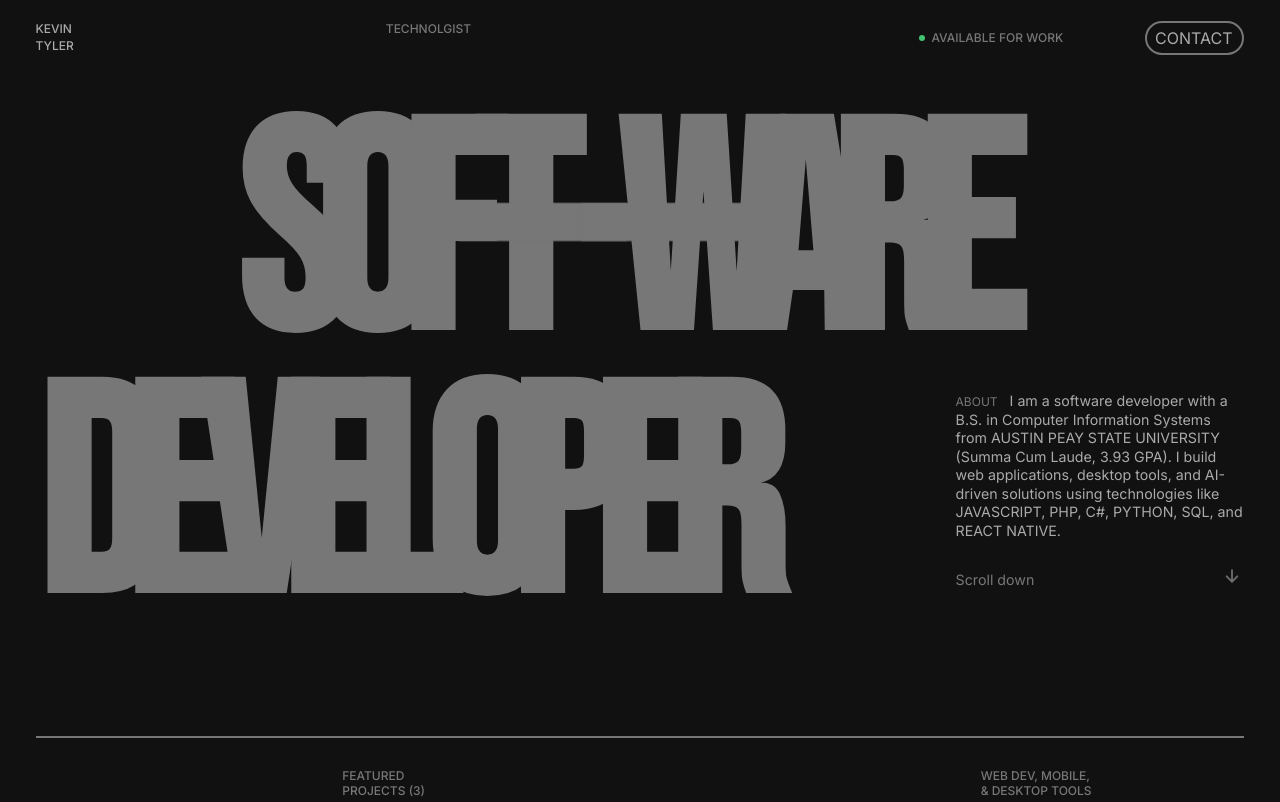
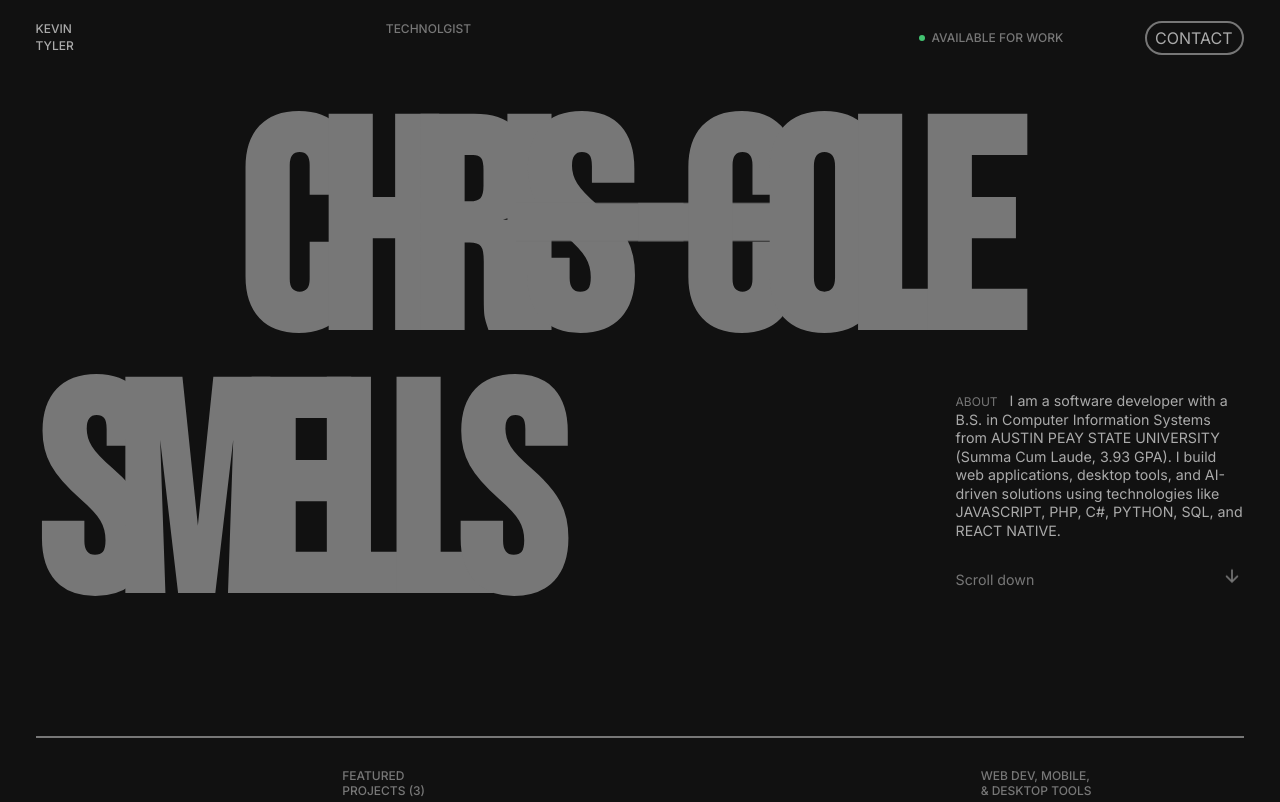
Before and after one commit to kevint024/Personal-Portfolio, a plain HTML site: page index.html in a window 1280 px wide. Shown: the top 802 px of the page. Drawn offline with nearby package versions, Linux system fonts and the light colour scheme.

Commit message:
Chris Cole Smells

```diff
--- a/index.html
+++ b/index.html
@@ -74,9 +74,6 @@
       <!-- Hero Section -->
       <section class="home__hero">
         <div class="hero__title">
-          <h1 class="hero__title__mobile mobile">
-            CHRIS<br />—— COLE<br />SMELLS
-          </h1>
           <h1 class="hero__title__top overflow desktop">
             <div class="hero__title__top" data-title-overflow>
               <span
@@ -86,7 +83,7 @@
                 data-scroll-position="top"
                 data-scroll-speed="5"
               >
-                <span class="hero__hover">S</span><span class="hero__hover">O</span><span class="hero__hover">F</span><span class="hero__hover">T</span>
+                  <span class="hero__hover">C</span><span class="hero__hover">H</span><span class="hero__hover">R</span><span class="hero__hover">I</span><span class="hero__hover">S</span>
               </span>
               <span class="hero__title__dash desktop">——</span>
               <span class="hero__title__dash tablet">——</span>
@@ -97,7 +94,7 @@
                 data-scroll-position="top"
                 data-scroll-speed="-5"
               >
-                <span class="hero__hover">W</span><span class="hero__hover">A</span><span class="hero__hover">R</span><span class="hero__hover">E</span>
+                <span class="hero__hover">C</span><span class="hero__hover">O</span><span class="hero__hover">L</span><span class="hero__hover">E</span>
               </span>
             </div>
           </h1>
@@ -105,7 +102,7 @@
           <span class="hero__title__bottom overflow">
             <div class="hero__title__bottom">
               <h1 class="bottom__left desktop" data-title-overflow>
-                <span class="hero__hover">D</span><span class="hero__hover">E</span><span class="hero__hover">V</span><span class="hero__hover">E</span><span class="hero__hover">L</span><span class="hero__hover">O</span><span class="hero__hover">P</span><span class="hero__hover">E</span><span class="hero__hover">R</span>
+                <span class="hero__hover">S</span><span class="hero__hover">M</span><span class="hero__hover">E</span><span class="hero__hover">L</span><span class="hero__hover">L</span><span class="hero__hover">S</span>
               </h1>
               <div class="bottom__right">
                 <p class="hero__paragraph">
```
